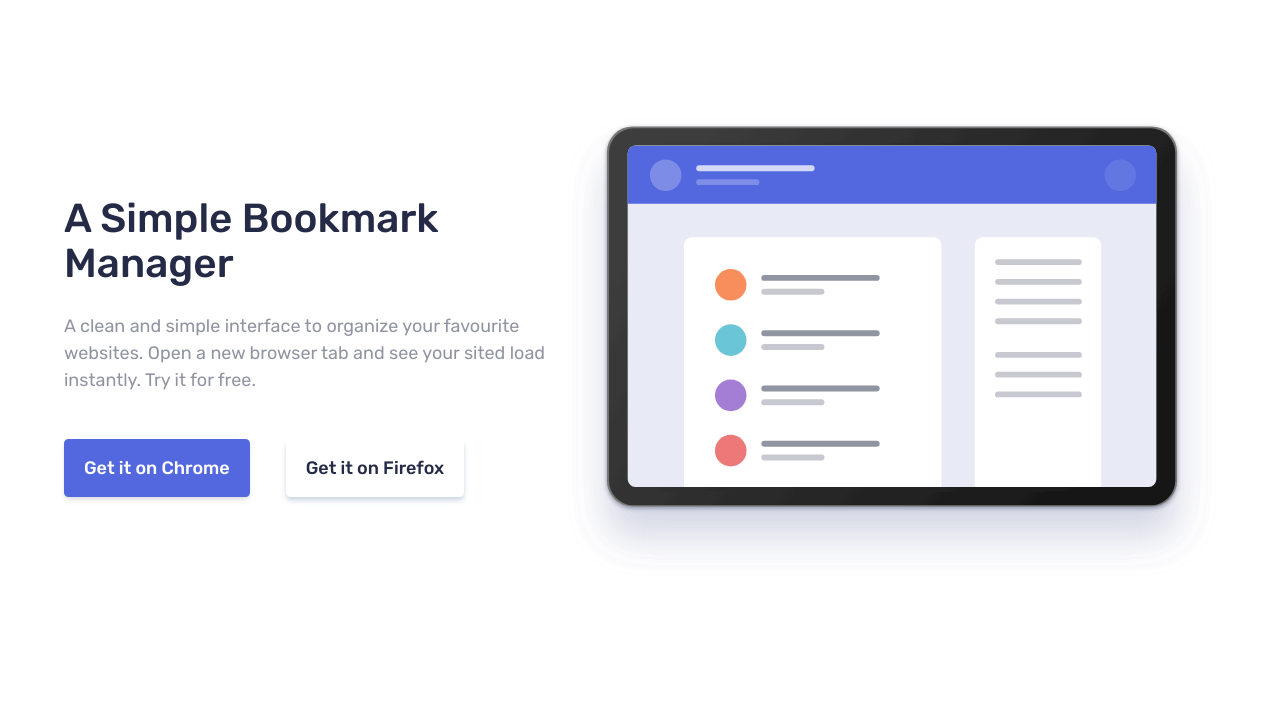
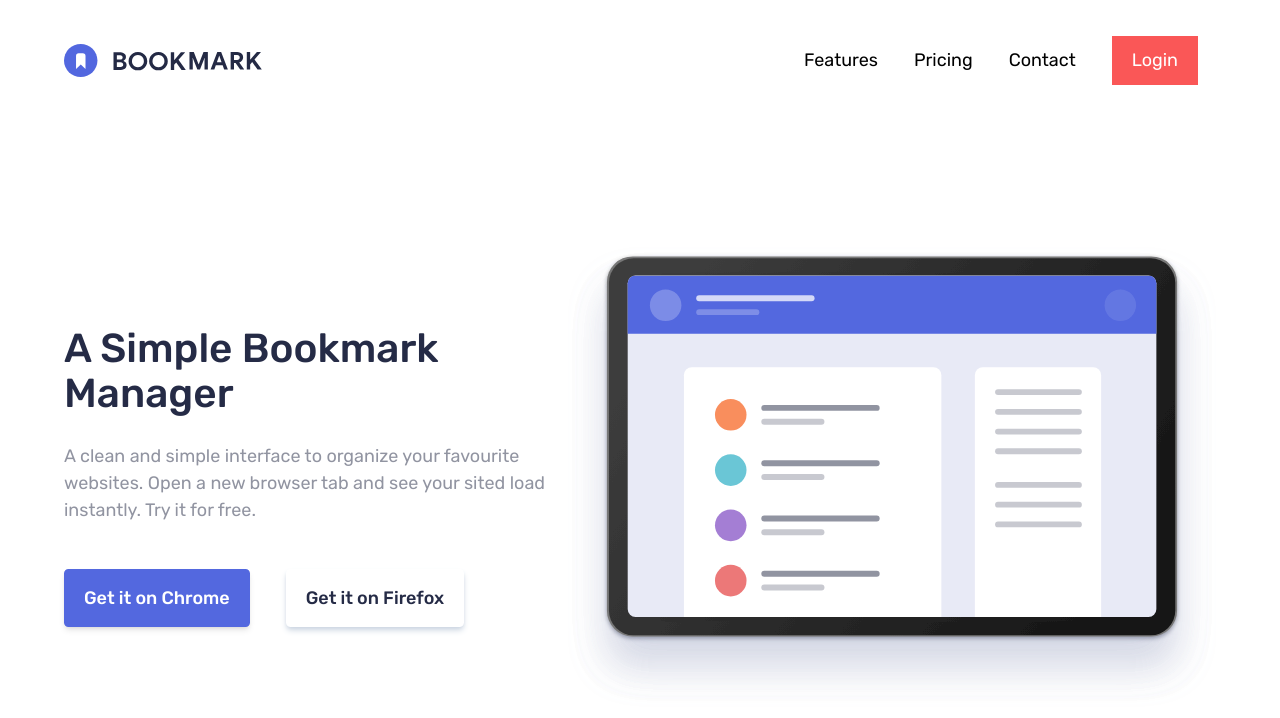
Before and after one commit to Kamil-Budzik/Bookmark-landing-page, a Next.js app: page / in a window 1280 px wide. Shown: the top 718 px of the page. Built offline with nearby package versions, Linux system fonts and the light colour scheme.

Commit message:
feat: Add desktop nav

```diff
--- /dev/null
+++ b/src/components/Navigation.tsx
@@ -0,0 +1,37 @@
+import React, { useState } from 'react'
+
+const Navigation = () => {
+  const [isOpen, setIsOpen] = useState(false)
+
+  return (
+    <nav className="flex items-center justify-between px-12 pb-12 pt-6">
+      <img
+        src="/images/logo-bookmark.svg"
+        alt="Bookmark logo"
+        className="sm:w-44"
+      />
+
+      <img
+        src="/images/icon-hamburger.svg"
+        alt="open nav"
+        className="w-8 sm:hidden"
+      />
+      <ul className="hidden items-center sm:flex">
+        <li className="mx-2  cursor-pointer transition hover:text-red md:mx-4">
+          Features
+        </li>
+        <li className="mx-2  cursor-pointer transition hover:text-red md:mx-4">
+          Pricing
+        </li>
+        <li className="mx-2  cursor-pointer transition hover:text-red md:mx-4">
+          Contact
+        </li>
+        <li className="mx-2 md:mx-4">
+          <button className="red-button">Login</button>
+        </li>
+      </ul>
+    </nav>
+  )
+}
+
+export default Navigation
--- a/src/pages/index.tsx
+++ b/src/pages/index.tsx
@@ -1,6 +1,7 @@
 import type { NextPage } from 'next'
 import Head from 'next/head'
 
+import Navigation from '../components/Navigation'
 import AboutMe from '../components/AboutMe'
 
 const Home: NextPage = () => {
@@ -21,6 +22,7 @@ const Home: NextPage = () => {
         />
       </Head>
       <main>
+        <Navigation />
         <AboutMe />
       </main>
     </div>
--- a/src/styles/globals.css
+++ b/src/styles/globals.css
@@ -15,4 +15,7 @@ body {
   .secondary-button {
     @apply rounded border-2 border-transparent px-4 py-3 font-medium text-blue-700 shadow-md shadow-slate-300 transition duration-300 hover:border-gray-300;
   }
+  .red-button {
+    @apply border-2 border-transparent bg-red px-4 py-2 text-white transition duration-300 hover:border-red hover:bg-transparent hover:text-red;
+  }
 }
```
